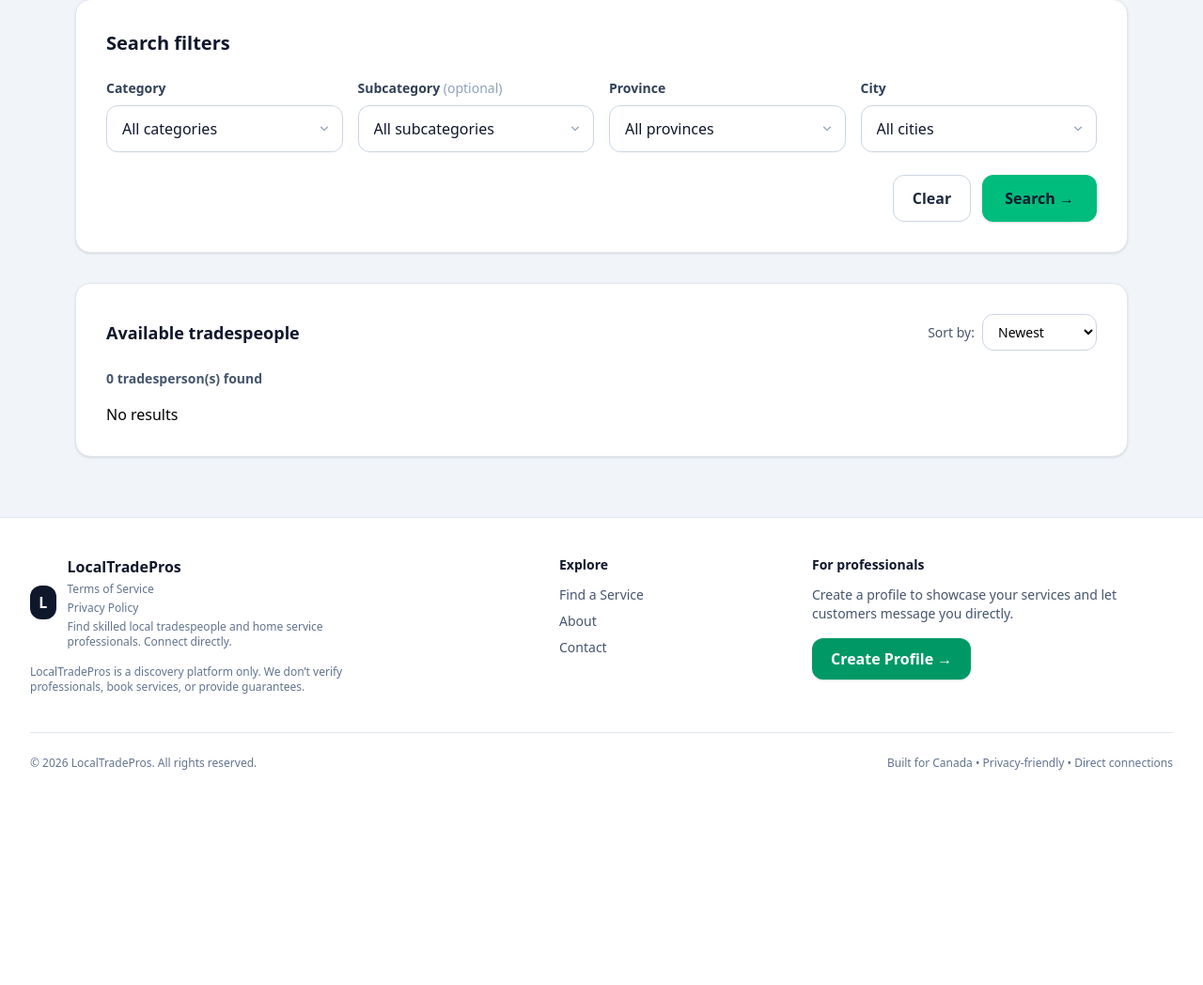
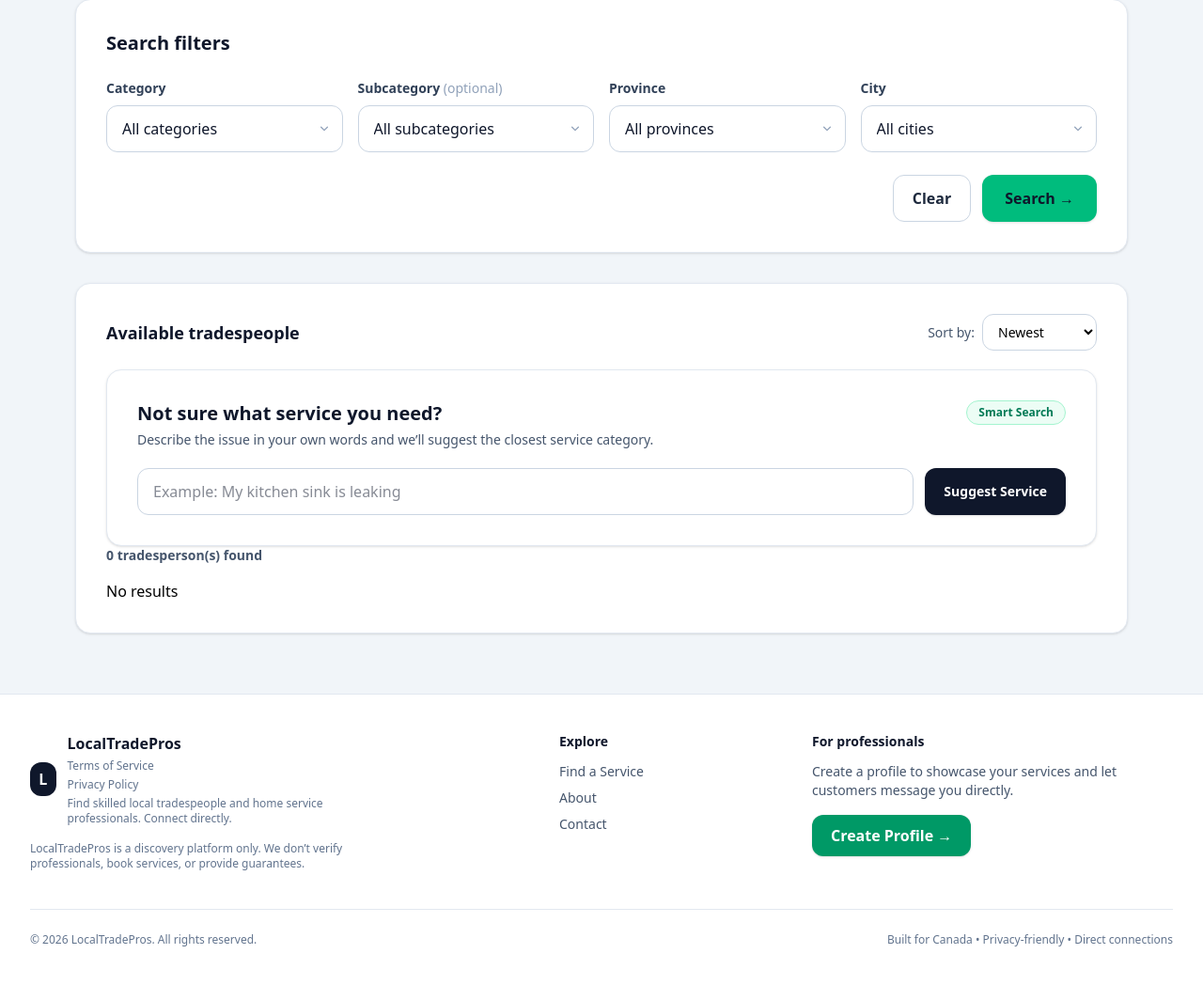
Before and after one commit to olugbengaakindele/handyhub_vercel, a Django app: page /find-service/ in a window 1280 px wide. Shown: the part 417-1465 px from the top of the page at 94% size. Before the commit the page ends 1236 px from the top, so only its background shows below. Run offline with Django 5.2, Linux system fonts and the light colour scheme; data comes from the database, SQL or seed files in the repository; data that the repository does not hold is empty; some libraries are stand-ins or nearby versions.

Commit message:
user free text search

```diff
--- a/users/templates/users/find_service.html
+++ b/users/templates/users/find_service.html
@@ -184,6 +184,43 @@
     </div>
 
   </div>
+   <!-- Smart Service Suggestion Card -->
+    <section class="bg-white rounded-2xl shadow border border-slate-200 p-6 md:p-8">
+      <div class="flex flex-col md:flex-row md:items-start md:justify-between gap-4 mb-5">
+        <div>
+          <h2 class="text-xl font-extrabold text-slate-900">
+            Not sure what service you need?
+          </h2>
+          <p class="text-sm text-slate-600 mt-1 max-w-2xl">
+            Describe the issue in your own words and we’ll suggest the closest service category.
+          </p>
+        </div>
+
+        <span class="inline-flex w-fit items-center rounded-full bg-emerald-50 px-3 py-1 text-xs font-bold text-emerald-700 border border-emerald-200">
+          Smart Search
+        </span>
+      </div>
+
+      <div class="grid grid-cols-1 md:grid-cols-[1fr_auto] gap-3">
+        <input
+          type="text"
+          id="problemInput"
+          placeholder="Example: My kitchen sink is leaking"
+          class="w-full rounded-xl border border-slate-300 bg-white px-4 py-3 text-slate-900
+                 focus:outline-none focus:ring-2 focus:ring-emerald-200 focus:border-emerald-400"
+        >
+
+        <button
+          type="button"
+          id="suggestServiceBtn"
+          class="inline-flex items-center justify-center rounded-xl bg-slate-900 px-5 py-3 text-white text-sm font-bold
+                 hover:bg-slate-800 transition shadow focus:outline-none focus:ring-2 focus:ring-slate-300">
+          Suggest Service
+        </button>
+      </div>
+
+      <div id="suggestionResult" class="mt-4 hidden"></div>
+    </section>
 
   <!-- Results Meta -->
   <div id="resultsMeta" class="text-sm font-semibold text-slate-600 mb-4">
@@ -203,7 +240,10 @@
 <script>
   window.TRADES_SEARCH_API_URL = "{% url 'users:api_find_service' %}";
   window.TRADES_PROFILE_BASE_URL = "/profile/";
+  window.SERVICE_SUGGESTION_API_URL = "{% url 'users:api_suggest_service' %}";
 </script>
 
 <script src="{% static 'users/js/find_service_filters.js' %}"></script>
+<script src="{% static 'users/js/find_service_filters.js' %}"></script>
+
 {% endblock %}
```
Also changed, not shown: users/static/users/js/service_suggestion.js (added).
